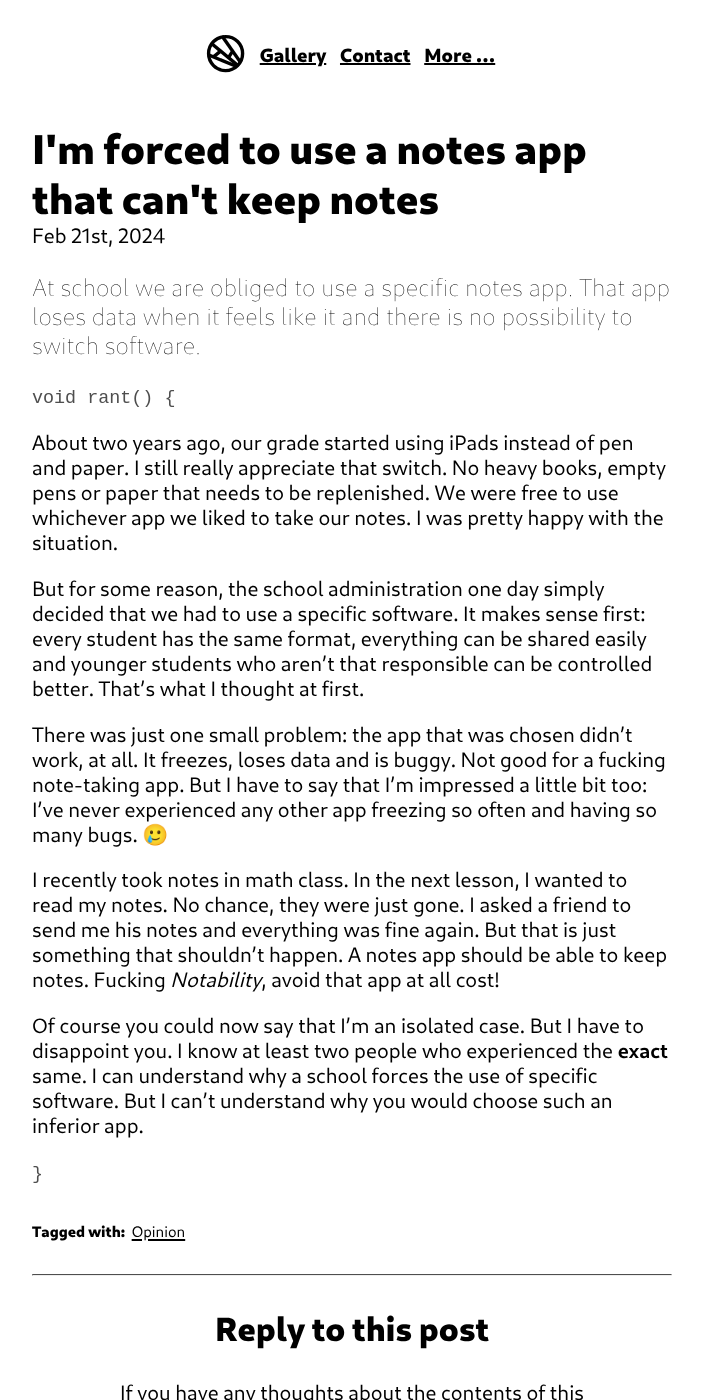
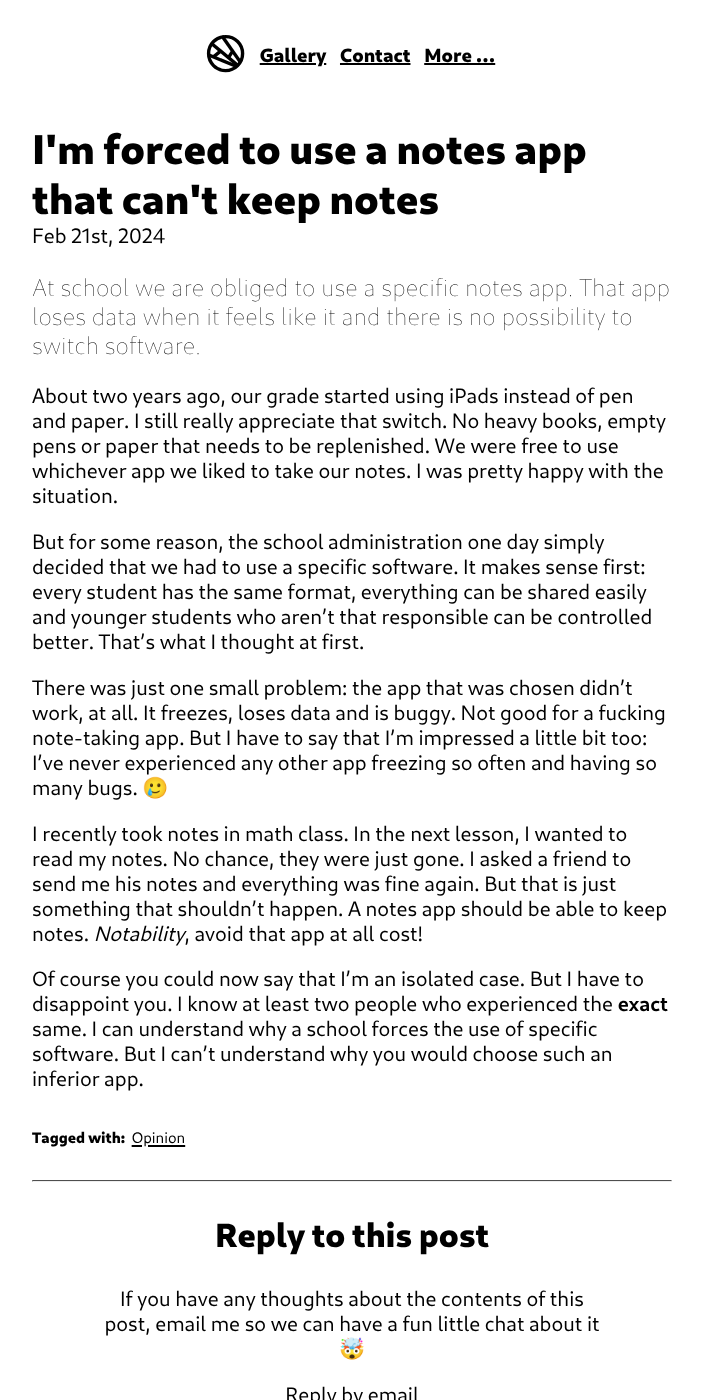
Before and after one commit to konstantintutsch/website, a Jekyll site: the page built from _posts/2024-02-21-forced-to-use-a-notes-app-that-cant-keep-notes.md, in a window 1280 px wide and 1400 px high. Shown: the whole window, without its empty margins (288-991 px from the left). Built offline with Jekyll 4.4.1, drawn with Linux system fonts in a browser that asks for light colours.

Commit message:
Edit post /forced-to-use-a-notes-app-that-cant-keep-notes/

```diff
--- a/_posts/2024-02-21-forced-to-use-a-notes-app-that-cant-keep-notes.md
+++ b/_posts/2024-02-21-forced-to-use-a-notes-app-that-cant-keep-notes.md
@@ -5,16 +5,12 @@ tags: Opinion
 time: 2024-02-21 09:29:50 +0100
 ---
 
-`void rant() {`
-
 About two years ago, our grade started using iPads instead of pen and paper. I still really appreciate that switch. No heavy books, empty pens or paper that needs to be replenished. We were free to use whichever app we liked to take our notes. I was pretty happy with the situation.
 
 But for some reason, the school administration one day simply decided that we had to use a specific software. It makes sense first: every student has the same format, everything can be shared easily and younger students who aren't that responsible can be controlled better. That's what I thought at first.
 
 There was just one small problem: the app that was chosen didn't work, at all. It freezes, loses data and is buggy. Not good for a fucking note-taking app. But I have to say that I'm impressed a little bit too: I've never experienced any other app freezing so often and having so many bugs. 🥲
 
-I recently took notes in math class. In the next lesson, I wanted to read my notes. No chance, they were just gone. I asked a friend to send me his notes and everything was fine again. But that is just something that shouldn't happen. A notes app should be able to keep notes. Fucking *Notability*, avoid that app at all cost!
+I recently took notes in math class. In the next lesson, I wanted to read my notes. No chance, they were just gone. I asked a friend to send me his notes and everything was fine again. But that is just something that shouldn't happen. A notes app should be able to keep notes. *Notability*, avoid that app at all cost!
 
 Of course you could now say that I'm an isolated case. But I have to disappoint you. I know at least two people who experienced the **exact** same. I can understand why a school forces the use of specific software. But I can't understand why you would choose such an inferior app.
-
-`}`
```
